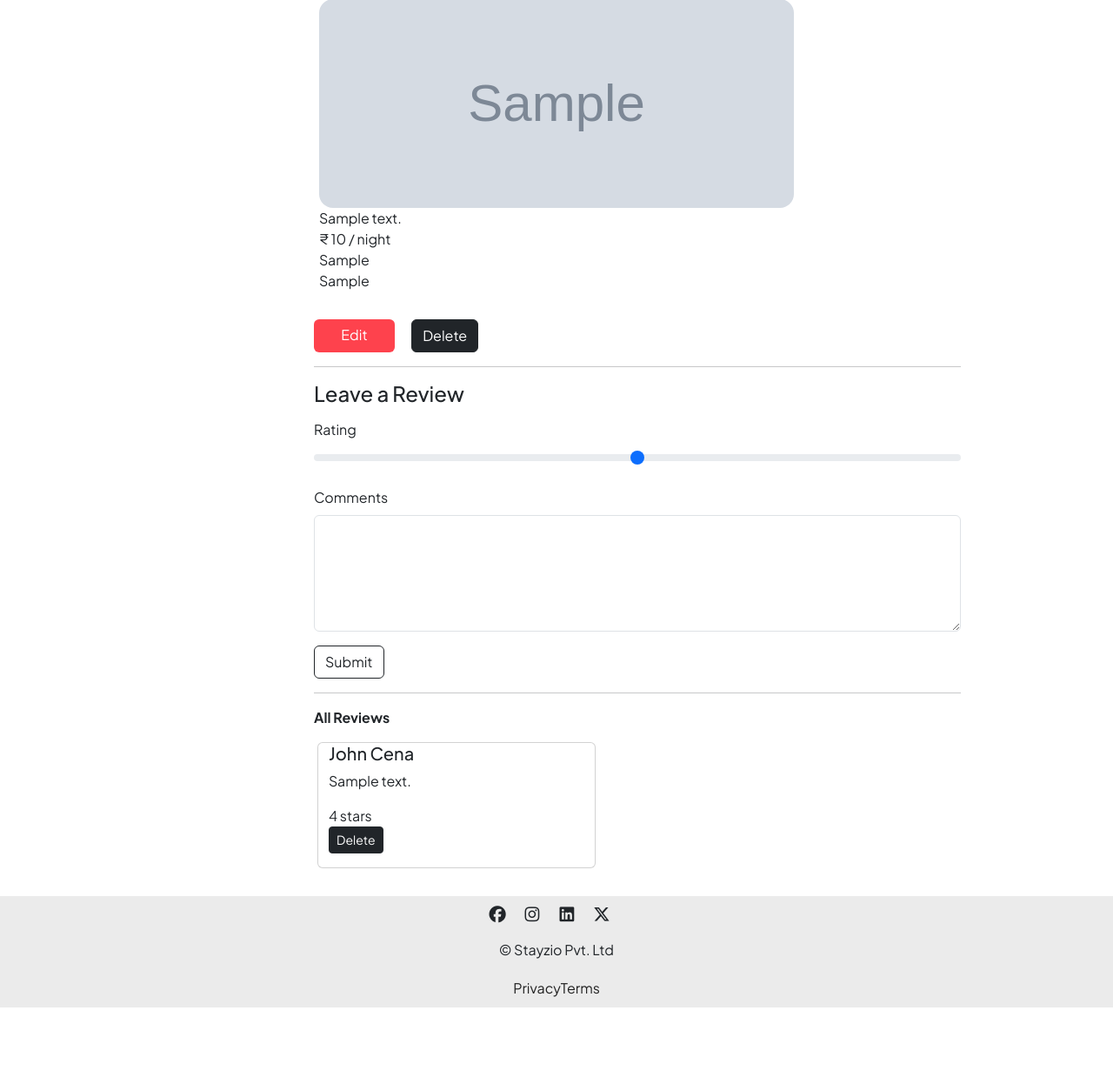
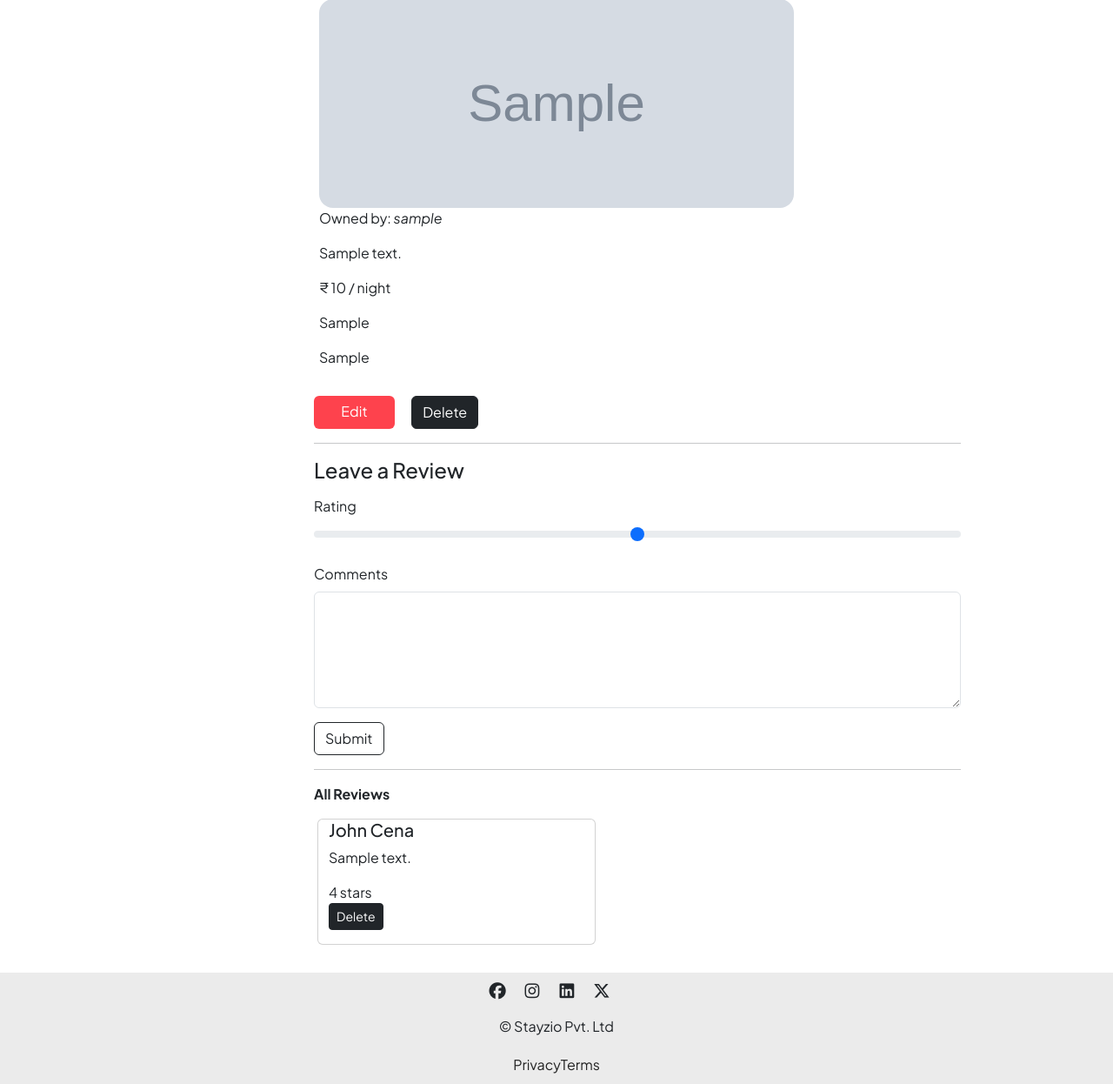
Before and after one commit to kaustubhk134/Stayzio-webApp, a Node server app: page /listings/600000000000000000000001 in a window 1280 px wide. Shown: the part 139-1385 px from the top of the page at 87% size. Before the commit the page ends 1297 px from the top, so only its background shows below. Run offline with Node 20, Linux system fonts and the light colour scheme; tables that the repository leaves empty hold one stand-in row (values such as "Sample post"); grey boxes marked "Sample" are stand-in pictures; some libraries are stand-ins or nearby versions.

Commit message:
listed owner

```diff
--- a/init/index.js
+++ b/init/index.js
@@ -18,6 +18,7 @@ async function main(){
 
 const initDB = async () => {
     await Listing.deleteMany({});
+    initData.data = initData.data.map((obj) => ({...obj, owner: "68b89fc17916da64cc959b2e"}));
     await Listing.insertMany(initData.data);
     console.log(`data was iniatialized`);
 };
--- a/models/listing.js
+++ b/models/listing.js
@@ -27,6 +27,10 @@ const listingSchema = new Schema({
             ref: "Review",
         },
     ],
+    owner: {
+        type: mongoose.Schema.Types.ObjectId,
+        ref: "User",
+    },
 });
 
 listingSchema.post("findOneAndDelete", async (listing) => {
--- a/routes/listing.js
+++ b/routes/listing.js
@@ -32,17 +32,19 @@ router.get("/new", isLoggedIn, (req, res) => {
 // show route
 router.get("/:id", wrapAsync(async (req, res) => {
     let {id} = req.params;
-    const listing = await Listing.findById(id).populate("reviews");
+    const listing = await Listing.findById(id).populate("reviews").populate("owner");
     if(!listing) {
         req.flash("error", "Listing you requested for does not exist!");
         return res.redirect("/listings");
     }
+    console.log(listing);
     res.render("listings/show.ejs", { listing })
 }));
 
 // create route
 router.post("/", isLoggedIn, validateListing, wrapAsync(async(req, res, next) => {
         const newListing = new Listing(req.body.listing);
+        newListing.owner = req.user._id;
         await newListing.save();
         req.flash("success", "New Listing Created!");
         res.redirect("/listings");
--- a/views/listings/show.ejs
+++ b/views/listings/show.ejs
@@ -15,12 +15,11 @@
     <div class="card col-6 offset-3 show-card listing-card">
         <img src="<%= listing.image %>" class="card-img-top show-img" alt="listing_image">
         <div class="card-body">
-            <p class="card-text">
-                <%= listing.description %> <br>
-                &#x20B9; <%= listing.price ? listing.price.toLocaleString("en-IN") : "N/A" %> / night <br>
-                <%= listing.location %> <br>
-                <%= listing.country %>
-            </p>
+            <p class="card-text">Owned by: <i><%= listing.owner.username %></i></p>
+            <p class="card-text"> <%= listing.description %> </p>
+            <p class="card-text"> &#x20B9; <%= listing.price ? listing.price.toLocaleString("en-IN") : "N/A" %> / night </p>
+            <p class="card-text"> <%= listing.location %> </p>
+            <p class="card-text"><%= listing.country %> </p>
         </div>
     </div>
     <br>
```
